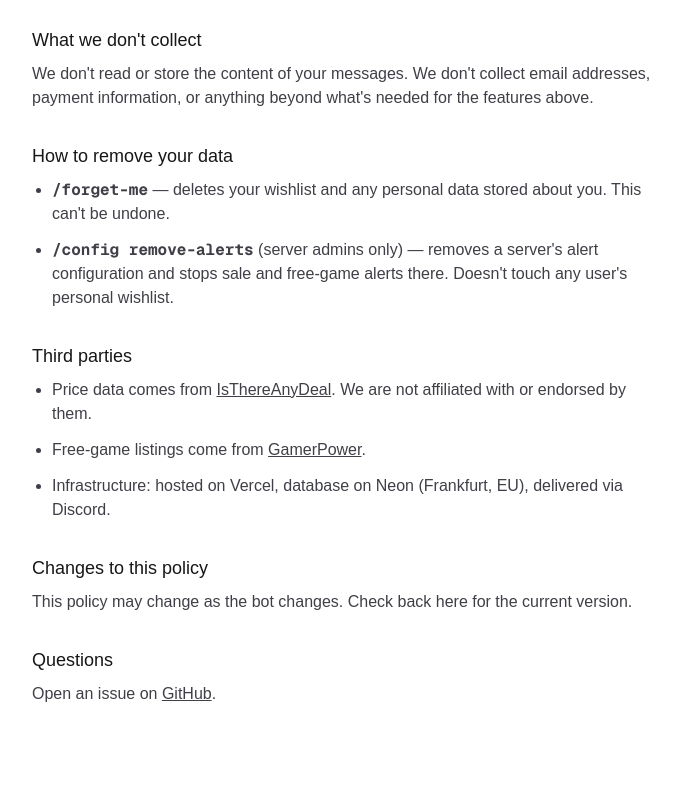
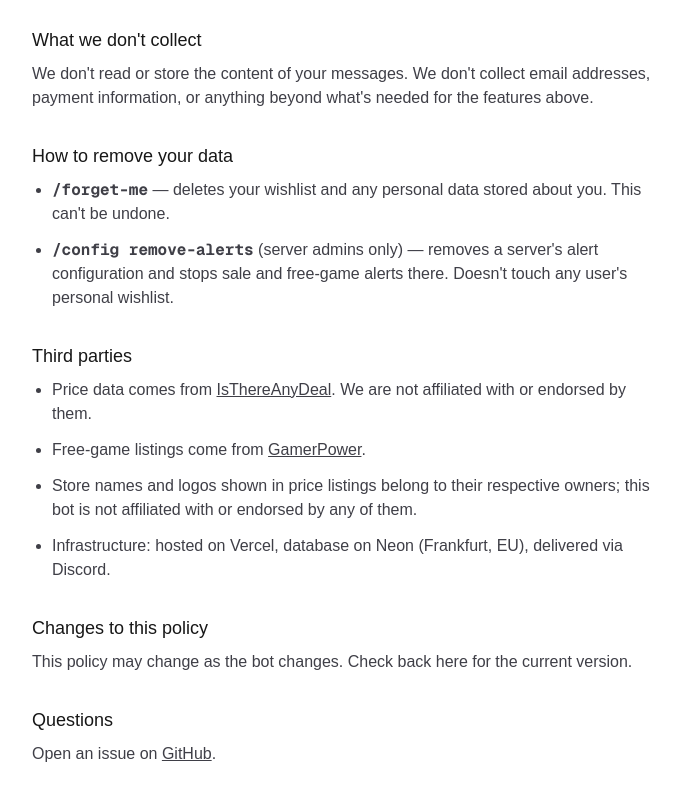
Before and after one commit to Akiz-Ivanov/discord-game-sales-bot, a Next.js app: page /privacy in a window 1280 px wide. Shown: the part 862-1662 px from the top of the page, without its empty margins (296-976 px from the left). Before the commit the page ends 1632 px from the top, so only its background shows below. Built offline with nearby package versions, Linux system fonts and the light colour scheme.

Commit message:
docs: add store-logo disclaimer to privacy page

```diff
--- a/src/app/privacy/page.tsx
+++ b/src/app/privacy/page.tsx
@@ -116,6 +116,11 @@ const SECTIONS = [
           .
         </li>
         <li>
+          Store names and logos shown in price listings belong to their
+          respective owners; this bot is not affiliated with or endorsed by any
+          of them.
+        </li>
+        <li>
           Infrastructure: hosted on Vercel, database on Neon (Frankfurt, EU),
           delivered via Discord.
         </li>
```
